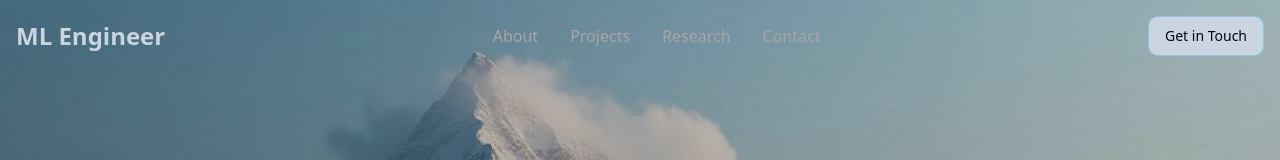
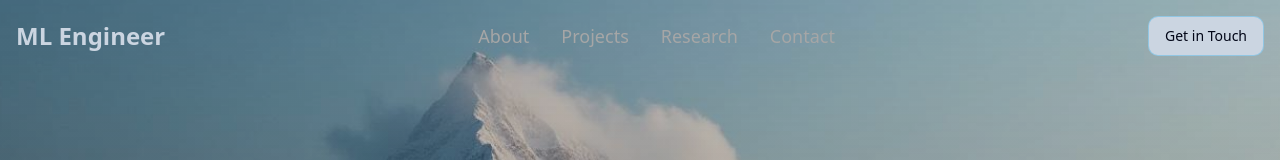
Before and after one commit to MAmr9UH/Personal-Website-, a React (Vite) app: page / in a window 1280 px wide. Shown: the top 160 px of the page. Built offline with nearby package versions, Linux system fonts and the light colour scheme.

Commit message:
Increase navigation font size
Increase the font size of the navigation links in `src/components/Navigation.tsx`.

```diff
--- a/src/components/Navigation.tsx
+++ b/src/components/Navigation.tsx
@@ -20,16 +20,16 @@ const Navigation = () => {
 
           {/* Navigation Links */}
           <div className="hidden md:flex items-center space-x-8">
-            <a href="#about" className="text-muted-foreground hover:text-primary transition-colors">
+            <a href="#about" className="text-lg text-muted-foreground hover:text-primary transition-colors">
               About
             </a>
-            <a href="#projects" className="text-muted-foreground hover:text-primary transition-colors">
+            <a href="#projects" className="text-lg text-muted-foreground hover:text-primary transition-colors">
               Projects
             </a>
-            <a href="#research" className="text-muted-foreground hover:text-primary transition-colors">
+            <a href="#research" className="text-lg text-muted-foreground hover:text-primary transition-colors">
               Research
             </a>
-            <a href="#contact" className="text-muted-foreground hover:text-primary transition-colors">
+            <a href="#contact" className="text-lg text-muted-foreground hover:text-primary transition-colors">
               Contact
             </a>
           </div>
```
